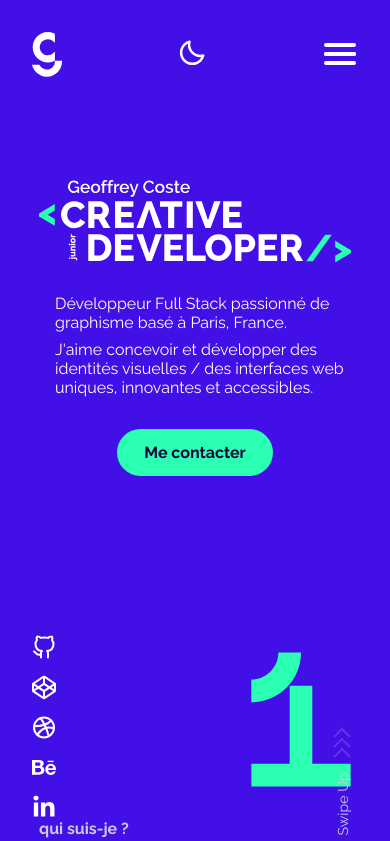
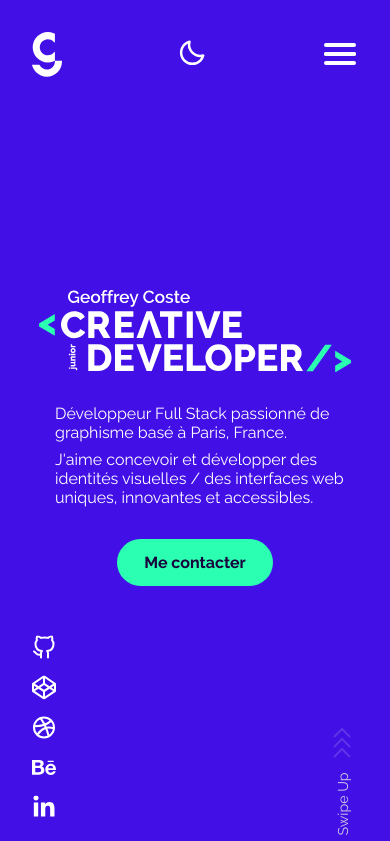
Before and after one commit to GeoffreyCoste/portfolio, a React (Create React App) app: page / in a window 390 px wide. Shown: the top 841 px of the page. Built offline with nearby package versions, Linux system fonts and the light colour scheme.

Commit message:
mobile hero section adjustments

```diff
--- a/src/components/SectionHero/style.scss
+++ b/src/components/SectionHero/style.scss
@@ -1,6 +1,8 @@
 @import '../../utils/style/media-queries';
 
 .section.section--hero {
+  min-height: 100vh;
+  justify-content: center;
   @include tablet {
     padding: 3rem 0;
   }
--- a/src/components/SwipeUp/style.scss
+++ b/src/components/SwipeUp/style.scss
@@ -6,6 +6,7 @@
   flex-direction: column;
   justify-content: center;
   align-items: center;
+  padding-top: 1rem;
   -webkit-transition: opacity 1s ease-in-out;
   -moz-transition: opacity 1s ease-in-out;
   -ms-transition: opacity 1s ease-in-out;
--- a/src/pages/Home/index.jsx
+++ b/src/pages/Home/index.jsx
@@ -5,7 +5,6 @@
 import SectionPortfolio from '../../components/SectionPortfolio';
 import ScrollAnimBanner from '../../components/ScrollAnimBanner';
 import SectionContact from '../../components/SectionContact';
-import './style.scss';
 
 const Home = () => {
   return (
--- a/src/pages/Home/style.scss
+++ /dev/null
@@ -1,8 +0,0 @@
-@import '../../utils/style/media-queries';
-
-.main__home {
-  padding-top: 100px;
-  @include desktop {
-    padding-top: 0;
-  }
-}
```
